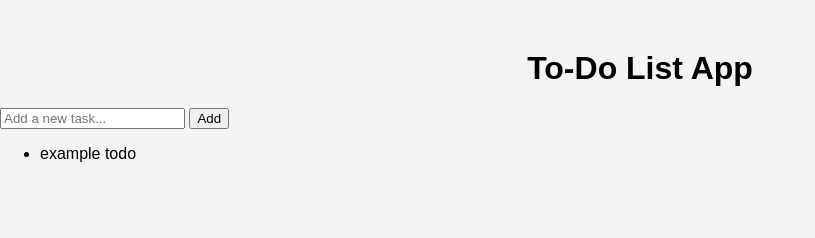
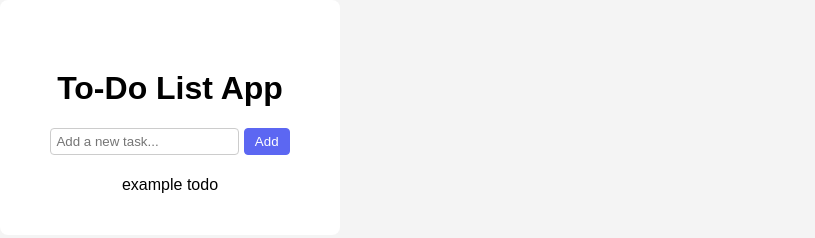
Before and after one commit to JoshL589/to-do-list-app-html-css-javascript, a plain HTML site: page index.html in a window 1280 px wide. Shown: the whole page, without its empty margins (0-815 px from the left). Drawn offline with Linux system fonts and the light colour scheme.

Commit message:
adding basic css

```diff
--- a/index.html
+++ b/index.html
@@ -7,6 +7,7 @@
     <link rel="stylesheet" href="styles.css">
 </head>
 <body>
+    <div class="todo-container">
         <h1>To-Do List App</h1>
         <form id="todo-form">
             <input type="text" id="todo-input" placeholder="Add a new task..." required>
@@ -15,6 +16,7 @@
         <ul id="todo-list">
             <li>example todo</li>
         </ul>
+    </div>
     <script src="script.js"></script>
 </body>
 </html>
--- a/styles.css
+++ b/styles.css
@@ -1,5 +1,5 @@
 body {
-    font-family: Arial, Helvetica, sans-serif;
+    font-family: Arial, sans-serif;
     background-color: #f4f4f4;
     margin: 0;
     padding: 0;
@@ -9,3 +9,44 @@ h1 {
     text-align: center;
     margin-top: 50px;
 }
+
+.todo-container {
+    background-color: white;
+    padding: 20px;
+    border-radius: 8px;
+    width: 300px;
+    text-align: center;
+}
+
+#todo-form {
+    margin-bottom: 10px;
+}
+
+#todo-input {
+    padding: 5px;
+    border: 1px solid #ccc;
+    border-radius: 4px;
+}
+
+button {
+    padding: 5px 10px;
+    border: 1px solid #5c67f2;
+    background-color: #5c67f2;
+    color: white;
+    border-radius: 4px;
+    cursor: pointer;
+}
+
+#todo-list {
+    list-style: none;
+    padding: 0;
+}
+
+#todo-list li {
+    padding: 5px;
+    border-bottom: 1px solid #ccc;
+}
+
+#todo-list li:last-child{
+    border-bottom: none;
+}
```
Lines whose indentation alone changed are shown as unchanged.
